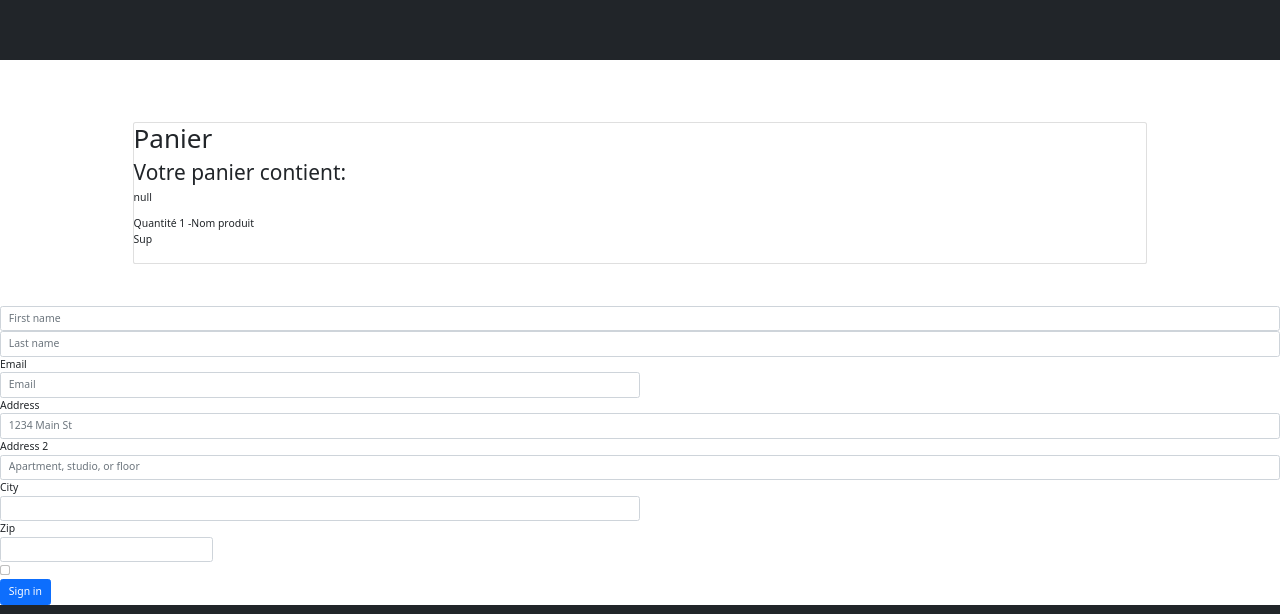
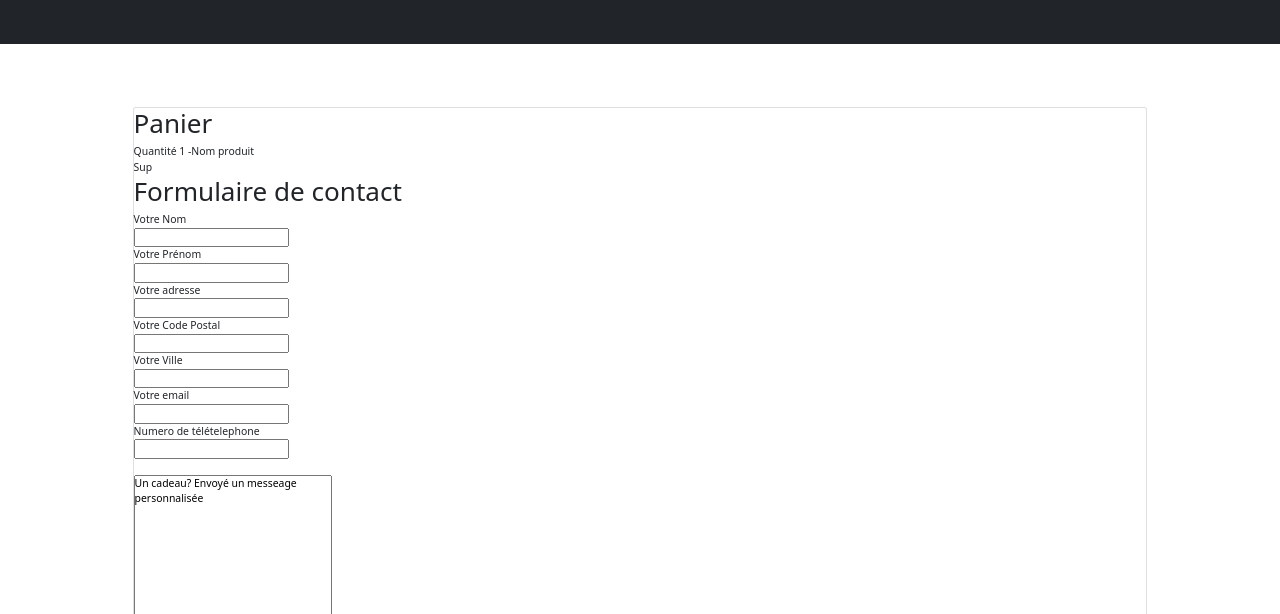
Before and after one commit to adaame/KoitaAdame_5_14082021, a plain HTML site: page CLIENT/panier.html in a window 1280 px wide. Shown: the part 186-800 px from the top of the page. Drawn offline with nearby package versions, Linux system fonts and the light colour scheme; no server answers.

Commit message:
check name

```diff
--- a/CLIENT/asset/css/style.css
+++ b/CLIENT/asset/css/style.css
@@ -51,3 +51,14 @@ ul#liste:nth-child(2) {
 #liste #listeProduit, img {
   width: 100%;
 }
+
+form input, label{
+  display: flex;
+  flex-wrap: wrap;
+  flex-direction: column;
+  justify-content: space-between;
+  text-align: center;
+  justify-content: center;
+  align-items: center;
+
+}
--- a/CLIENT/js/panier.js
+++ b/CLIENT/js/panier.js
@@ -1,32 +1,131 @@
 let produitDansLocalStorage = JSON.parse(localStorage.getItem("produit"));
-console.log(produitDansLocalStorage);
+// console.log(produitDansLocalStorage);
 //----------- affichage produit panier---------------/
 
-let objLinea = JSON.stringify(produitDansLocalStorage);
-localStorage.setItem("obj", objLinea);
-console.log(objLinea);
-const containerProduitPanier = document.querySelector("#container-panier");
-// console.log(containerProduitPanier);
-//si le panier est vide : afficher le panier est vide
-const recup = localStorage.getItem(
-  "produit",
-  JSON.parse(produitDansLocalStorage)
-);
-console.log(recup);
+//-------------Formulaire de commande--------//
 
-if (produitDansLocalStorage === null) {
-  const affichage = `<div>
-  <h2>Votre panier contient:</h2>
-  <p>${recup}</p>
-  </div>`;
-  document
-    .querySelector("#container-panier")
-    .insertAdjacentHTML("afterbegin", affichage);
-} else {
-  const affichage = `<div>
-  <h2>Votre panier est vide</h2>
-  </div>`;
-  document
-    .querySelector("#container-panier")
-    .insertAdjacentHTML("afterbegin", affichage);
+const afficherFormulaireHtml = () => {
+  //selec element du dom
+  const recupPanier = document.querySelector("#container-panier");
+  const structureForm = `<h1>Formulaire de contact</h1>
+  <form name="myForm" action="confirmation.html" method="post">
+
+  <form method="POST" id="myform">
+  <label for="nom">Votre Nom</label>
+  <input type="text" name="nom" id="nom" required>
+  <span id="error-nom"></span>
+    <label for="prenom">Votre Prénom</label>
+    <input type="text" name="prenom" id="prenom" required>
+    <span id="error-prenom"></span>
+    <label for="adresse">Votre adresse</label>
+    <input type="text" name="adresse" id="adresse" required>
+    <span id="error-adresse"></span>
+    <label for="codepostal">Votre Code Postal</label>
+    <input type="text" name="codepostal" id="codepostal" required>
+    <span id="error-codepostal"></span>
+    <label for="ville">Votre Ville</label>
+    <input type="text" name="ville" id="ville" required>
+    <span id="error-ville"></span>
+    <label for="email">Votre email</label required>
+    <input type="text" name="email" id="email">
+    <span id="error-email"></span>
+    <label for="telephone">Numero de télételephone</label>
+    <input type="text" name="telephone" id="telephone" required>
+    <span id="error-telephone"></span>
+    <br>
+    <textarea name="message" id="message" cols="30" rows="10">Un cadeau? Envoyé un messeage personnalisée </textarea>
+
+    <button type="submit" id="envoie" name="envoie" src="./confirmation.html">Valider le panier</button>
+    </form>`;
+  //injection html
+  recupPanier.insertAdjacentHTML("afterend", structureForm);
+};
+
+afficherFormulaireHtml();
+
+//selction du btn envoi formulaire
+const envoiFormulaire = document.querySelector("#envoie");
+
+//recuperation des val du formulaire pour mettre dans localStorage
+envoiFormulaire.addEventListener("click", (e) => {
+  e.preventDefault();
+  class Formulaire {
+    constructor() {
+      this.prenom = document.querySelector("#nom").value;
+      this.nom = document.querySelector("#prenom").value;
+      this.adresse = document.querySelector("#adresse").value;
+      this.ville = document.querySelector("#ville").value;
+      this.cp = document.querySelector("#codepostal").value;
+      this.email = document.querySelector("#email").value;
+      this.telephone = document.querySelector("#telephone").value;
+    }
+  }
+  //Appel de l'instance de class Formulaire pour fabriquer l'objet formulaireValue
+  const formulaireValue = new Formulaire();
+
+  //-------Gestion validation du formulaire -----------//
+  const textAlert = (value) => {
+    return `${value}: veuillez bien remplir le formulaire`;
+  };
+  const regExNomPrenomVille = (value) => {
+    return /^([a-zA-Z ]{3,20})$/.test(value);
+  };
+
+  //test verifie si ça correspond retour un bolean
+  function prenomControle() {
+    const lePrenom = formulaireValue.prenom;
+    if (regExNomPrenomVille(lePrenom)) {
+    } else {
+      alert(textAlert("Prenom"));
+    }
+  }
+
+  function nomControle() {
+    const leNom = formulaireValue.nom;
+    if (regExNomPrenomVille(leNom)) {
+      return true;
+    } else {
+      alert(textAlert("Nom"));
+    }
+  }
+
+  //-------Fin - Gestion validation du formulaire -----------//
+  if (prenomControle() && nomControle()) {
+    // mettre formulaireValue dans localStorage
+    localStorage.setItem("formulaireValue", JSON.stringify(formulaireValue));
+  } else {
+    alert(`veuillez bien remplir le formulaire`);
+  }
+
+  console.log(`formulaireValue`, formulaireValue);
+  //recuperation des value du formulaire et mettre produit dans un objet pour envoyer au server
+  const elmentAEnvoyer = {
+    produitDansLocalStorage, //appareil selectionnée
+    formulaireValue, // formulaire
+  };
+  console.log(`element à envoyerrr`, elmentAEnvoyer);
+});
+
+//---------mettre le contenu du localStorage dans les champs formulaire-----//
+
+//prendre la key dans le localStorage et la mettre dans une variable
+const dataLocalStorage = localStorage.getItem("formulaireValue");
+
+// convertir la chaine de caractére en objet js
+const dataLocalStorageObjet = JSON.parse(dataLocalStorage);
+
+//fonction pour que le champs du formulaire soit remplis par les donnée du localstorage si elle sont enregistré au préalable
+function champsProvenantDuLocalStorage(input) {
+  document.querySelector(`#${input}`).value = dataLocalStorageObjet[input];
 }
+champsProvenantDuLocalStorage("nom");
+champsProvenantDuLocalStorage("prenom");
+champsProvenantDuLocalStorage("adresse");
+champsProvenantDuLocalStorage("codepostal");
+champsProvenantDuLocalStorage("ville");
+champsProvenantDuLocalStorage("email");
+champsProvenantDuLocalStorage("telephone");
+
+//mettre les values du localstroge dans les champs du formulaire pour pas  perdre les info si changement de pas par exemple : posibilité
+
+// document.querySelector("#nom").value = dataLocalStorageObjet.nom;
--- a/CLIENT/panier.html
+++ b/CLIENT/panier.html
@@ -1,5 +1,3 @@
-Mon code de base
-
 <!DOCTYPE html>
 <html lang="en">
 
@@ -38,7 +36,8 @@ Mon code de base
         </div>
       </div>
     </nav>
-    <header class="bg-dark py-5">
+    <header class="bg-dark py-5" >
+
       <div class="container px-4 px-lg-5 my-5">
         <div class="text-center text-white">
           <h1 class="display-4 fw-bolder">Shop in style</h1>
@@ -71,46 +70,17 @@ Mon code de base
             </div>
       </ul>
       </div>
-      <form>
-        <section>
-        <div class="form-row">
-          <div class="col">
-            <input type="text" class="form-control" placeholder="First name">
-          </div>
-          <div class="col">
-            <input type="text" class="form-control" placeholder="Last name">
-          </div>
-        </div>
-        <div class="form-row">
-          <div class="form-group col-md-6">
-            <label for="inputEmail4">Email</label>
-            <input type="email" class="form-control" id="inputEmail4" placeholder="Email">
-          </div>
-          <div class="form-group">
-            <label for="inputAddress">Address</label>
-            <input type="text" class="form-control" id="inputAddress" placeholder="1234 Main St">
-          </div>
-          <div class="form-group">
-            <label for="inputAddress2">Address 2</label>
-            <input type="text" class="form-control" id="inputAddress2" placeholder="Apartment, studio, or floor">
-          </div>
-          <div class="form-row">
-            <div class="form-group col-md-6">
-              <label for="inputCity">City</label>
-              <input type="text" class="form-control" id="inputCity">
-            </div>
-            <div class="form-group col-md-2">
-              <label for="inputZip">Zip</label>
-              <input type="text" class="form-control" id="inputZip">
-            </div>
-          </div>
-          <div class="form-group">
-            <div class="form-check">
-              <input class="form-check-input" type="checkbox" id="gridCheck">
-            </div>
-          </div>
-          <button type="submit" class="btn btn-primary">Sign in</button>
-        </form>
+      <html>
+   <head>
+      <script>
+         /*Insérer le code JavaScript ici*/
+      </script>
+      <style>
+         /*Insérer le style CSS ici*/
+      </style>
+   </head>
+   <body>
+
     </section>
 
     <footer class="py-5 bg-dark">
@@ -123,8 +93,9 @@ Mon code de base
     <!-- Bootstrap core JS-->
     <script src="https://cdn.jsdelivr.net/npm/bootstrap@5.1.0/dist/js/bootstrap.bundle.min.js"></script>
 
-    <script src="./js/accueil.js"></script>
     <script src="./js/panier.js"></script>
+    <script src="./js/confirmation.js"></script>
+
 
   </body>
 
```
Also changed, not shown: CLIENT/accueil.html (+1 -1 lines).
